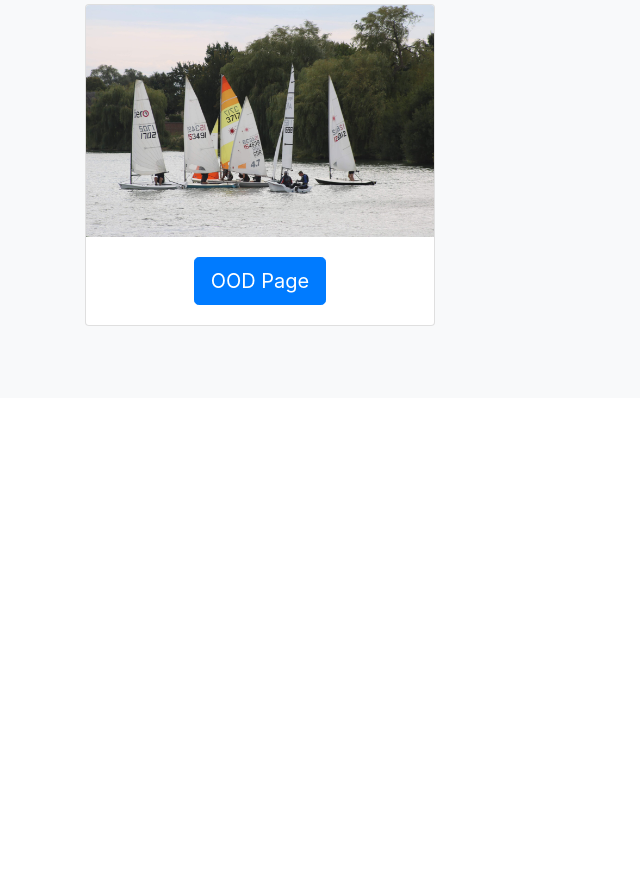
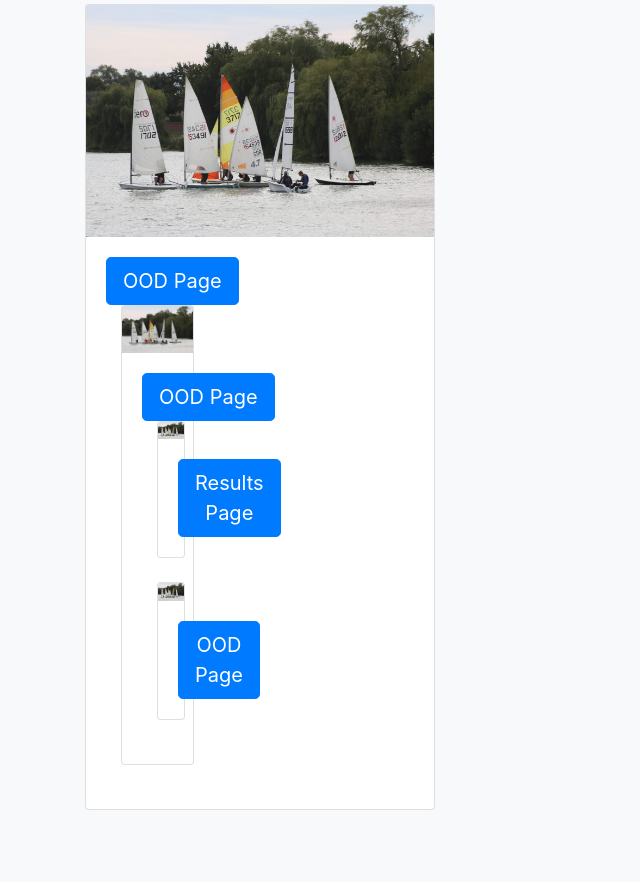
Before and after one commit to T3610/Sailing-Manager, a Flask app: template templates/index.html in a window 1280 px wide. Shown: the part 692-1574 px from the top of the page, without its empty margins (0-640 px from the left). Before the commit the page ends 1018 px from the top, so only its background shows below. Run offline with Flask 2, Linux system fonts and the light colour scheme; the template is opened without the code that fills it, so the values that code supplies are empty; some libraries are stand-ins or nearby versions.

Commit message:
added results to index

```diff
--- a/templates/index.html
+++ b/templates/index.html
@@ -112,9 +112,36 @@
                                     <div class="d-flex justify-content-between align-items-center">
                                         <a href="/oodracesetup" class="btn btn-primary btn-lg">OOD Page</a>
                                     </div>
+                        <div class="col-md-4">
+                            <div class="card mb-4 box-shadow">
+                                <img class="card-img-top"
+                                    src="/static/img/DSC-Race-3-scaled.jpg"
+                                    alt="Card image cap">
+                                <div class="card-body mx-auto">
+                                    <div class="d-flex justify-content-between align-items-center">
+                                        <a href="/oodracesetup" class="btn btn-primary btn-lg">OOD Page</a>
+                                    </div>
+                        <div class="col-md-4">
+                            <div class="card mb-4 box-shadow">
+                                <img class="card-img-top"
+                                    src="/static/img/DSC-Race-3-scaled.jpg"
+                                    alt="Card image cap">
+                                <div class="card-body mx-auto">
+                                    <div class="d-flex justify-content-between align-items-center">
+                                        <a href="/results" class="btn btn-primary btn-lg">Results Page</a>
+                                    </div>
                                 </div>
                             </div>
-                        </div>
+                        </div>                        <div class="col-md-4">
+                            <div class="card mb-4 box-shadow">
+                                <img class="card-img-top"
+                                    src="/static/img/DSC-Race-3-scaled.jpg"
+                                    alt="Card image cap">
+                                <div class="card-body mx-auto">
+                                    <div class="d-flex justify-content-between align-items-center">
+                                        <a href="/oodracesetup" class="btn btn-primary btn-lg">OOD Page</a>
+                                    </div>
+
 
                     </div>
                 </div>
```
